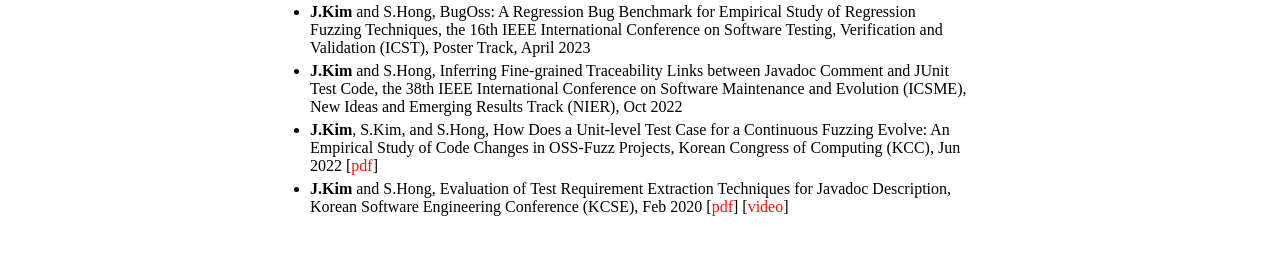
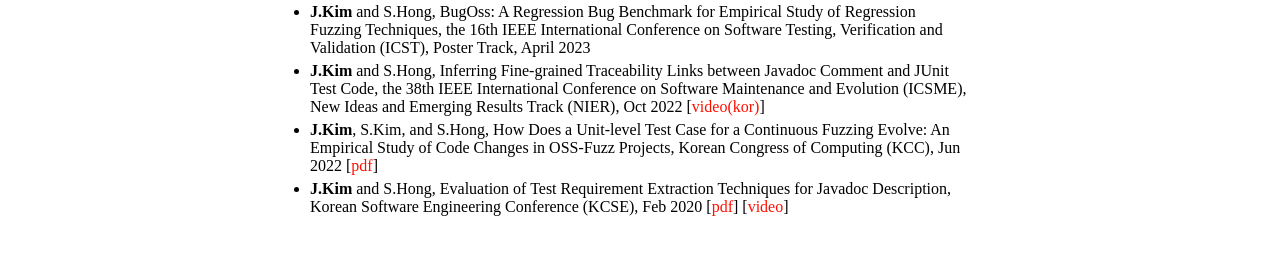
Before and after one commit to JeewoongKim/jeewoongkim.github.io, a Jekyll site: the page built from publications.md, in a window 1280 px wide. Shown: the part 164-419 px from the top of the page. Built offline with Jekyll 4.4.1, drawn with Linux system fonts in a browser that asks for light colours; our own code applies the rules of GitHub Pages for plain Markdown files.

Commit message:
Add dotelink video link

```diff
--- a/publications.md
+++ b/publications.md
@@ -1,5 +1,5 @@
 - **J.Kim** and S.Hong, BugOss: A Benchmark of Real-world Regression Bugs for Empirical Investigation of Regression Fuzzing Techniques, Journal of Systems and Software (JSS), Vol. 216, Oct 2024
 - **J.Kim** and S.Hong, BugOss: A Regression Bug Benchmark for Empirical Study of Regression Fuzzing Techniques, the 16th IEEE International Conference on Software Testing, Verification and Validation (ICST), Poster Track, April 2023
-- **J.Kim** and S.Hong, Inferring Fine-grained Traceability Links between Javadoc Comment and JUnit Test Code, the 38th IEEE International Conference on Software Maintenance and Evolution (ICSME), New Ideas and Emerging Results Track (NIER), Oct 2022
+- **J.Kim** and S.Hong, Inferring Fine-grained Traceability Links between Javadoc Comment and JUnit Test Code, the 38th IEEE International Conference on Software Maintenance and Evolution (ICSME), New Ideas and Emerging Results Track (NIER), Oct 2022 \[[video(kor)](https://youtu.be/cYSnoM7Z9hc)\]
 - **J.Kim**, S.Kim, and S.Hong, How Does a Unit-level Test Case for a Continuous Fuzzing Evolve: An Empirical Study of Code Changes in OSS-Fuzz Projects, Korean Congress of Computing (KCC), Jun 2022 \[[pdf](/pubs/kcc22_oss-fuzz-change.pdf)\]
 - **J.Kim** and S.Hong, Evaluation of Test Requirement Extraction Techniques for Javadoc Description, Korean Software Engineering Conference (KCSE), Feb 2020 \[[pdf](/pubs/kcse20-javadoc.pdf)\] \[[video](https://www.youtube.com/watch?v=gjiPzHg5Ohw)\]
```
